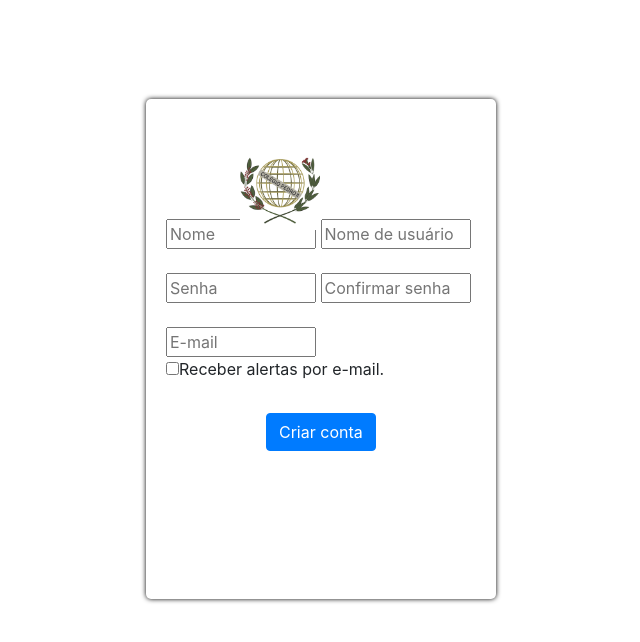
After one commit to cp2-dc-info/Projeto-2-Chamada, a PHP site: page /cadastro.php in a window 1280 px wide. The commit adds this page. Shown: the top 642 px of the page, without its empty margins (319-959 px from the left). Run offline with PHP 8.4, Linux system fonts and the light colour scheme.

Commit message:
Esboços Atualizados

```diff
--- a/Index.php
+++ b/Index.php
@@ -11,6 +11,10 @@
 
 <body>
   <div id="login-box">
+
+    <div id="login-logo">
+      <img src="logo.png" id="logo" alt="CP2">
+    </div>
 
     <div class="Container">
         <form method="POST" class="form" action="Controle/entra.php">
--- /dev/null
+++ b/cadastro.php
@@ -0,0 +1,49 @@
+<!DOCTYPE html>
+
+<html>
+<head>
+  <meta charset="UTF-8"/>
+  <title>Colégio Pedro II</title>
+  <link rel="icon" href="Imagens/favi.ico" type="image/ico" sizes="64x64">
+  <link rel="stylesheet" type="text/css" href="CSS/styleCadastrar.css">
+  <link rel="stylesheet" type="text/css" href="https://stackpath.bootstrapcdn.com/bootstrap/4.1.3/css/bootstrap.min.css">
+  	<link rel="stylesheet" href="https://stackpath.bootstrapcdn.com/bootstrap/4.1.3/css/bootstrap.min.css" integrity="sha384-MCw98/SFnGE8fJT3GXwEOngsV7Zt27NXFoaoApmYm81iuXoPkFOJwJ8ERdknLPMO" crossorigin="anonymous">
+</head>
+
+<body>
+  <div id="login-box">
+
+
+    <div id="login-logo">
+      <img src="logo.png" id="logo" alt="CP2">
+    </div>
+
+    <div id="login-descricao">
+
+      <p id=cadastre></p>
+      <form id="formulario" method="POST" action='Controle/Usuario/cadastraUsuario.php' novalidate>
+
+      </br><input name="nomeCompleto" type="text"  placeholder="Nome" style="width:150px;font-size:16px;" width minlenght=3 maxlength=60 required/>
+
+        <input name="nomeUsuario" type="text" placeholder="Nome de usuário" style="width:150px; font-size:16px;" minlenght=3 maxlength=35 required/><br/>
+
+        <br/><input name="senha" type="password" placeholder="Senha" style="width:150px; font-size:16px"  minlenght=6 maxlength=12 required/>
+
+        <input name="confirmaSenha" type="password" placeholder="Confirmar senha" style="width:150px; font-size:16px" minlenght=6 maxlength=12 required/><br/>
+
+        <br/><input name="email" type="email" placeholder="E-mail" style="width:150px; font-size:16px" required/><br/>
+
+
+        <label><input name="alertasEmail" type="checkbox"/>Receber alertas por e-mail.</label><br/>
+
+      </br><input class ="botao btn btn-primary" type="submit" value="Criar conta"/>
+
+      </form>
+    </div>
+
+
+  </div>
+
+</body>
+
+</html>
--- /dev/null
+++ b/styleCadastrar.css
@@ -0,0 +1,61 @@
+body
+{
+  background-image: url();
+
+}
+
+#login-box
+{
+  background-color:white;
+  width: 350px;
+  height: 500px;
+  margin: 99px auto 0px;
+  border-radius: 5px;
+  box-shadow: 0px 0px 5px black;
+
+}
+
+#login-logo
+{
+
+  height: 80px;
+
+
+}
+
+#logo
+{
+  width:80px;
+  height:80px;
+  position:absolute;
+  top:26%;
+  left:47%;
+  margin-top:-58px;
+  margin-left:-43px;
+  display: block;
+
+}
+
+#login-descricao{
+  margin-left: 20px;
+  margin-top: 10px;
+
+
+
+
+}
+.botao{
+margin-left:100px;
+color:white;
+
+}
+
+#cadastre{
+  margin-left: 90px;
+  margin-top: 5px;
+   font-size: 23px;"
+}
+
+body{
+  font-family: "Georgia", Georgia, serif;
+}
```
Also changed, not shown: styleIndex.css (+3 -4 lines), logo.png (added).
